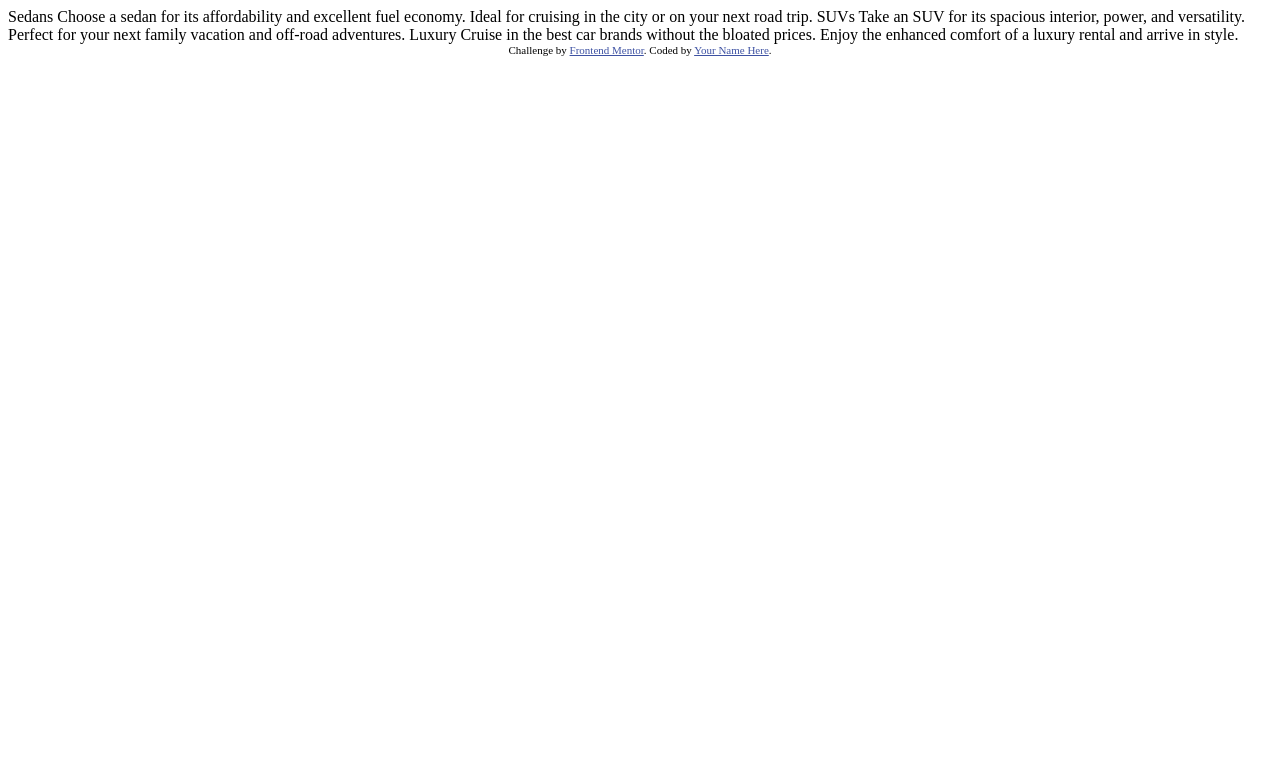
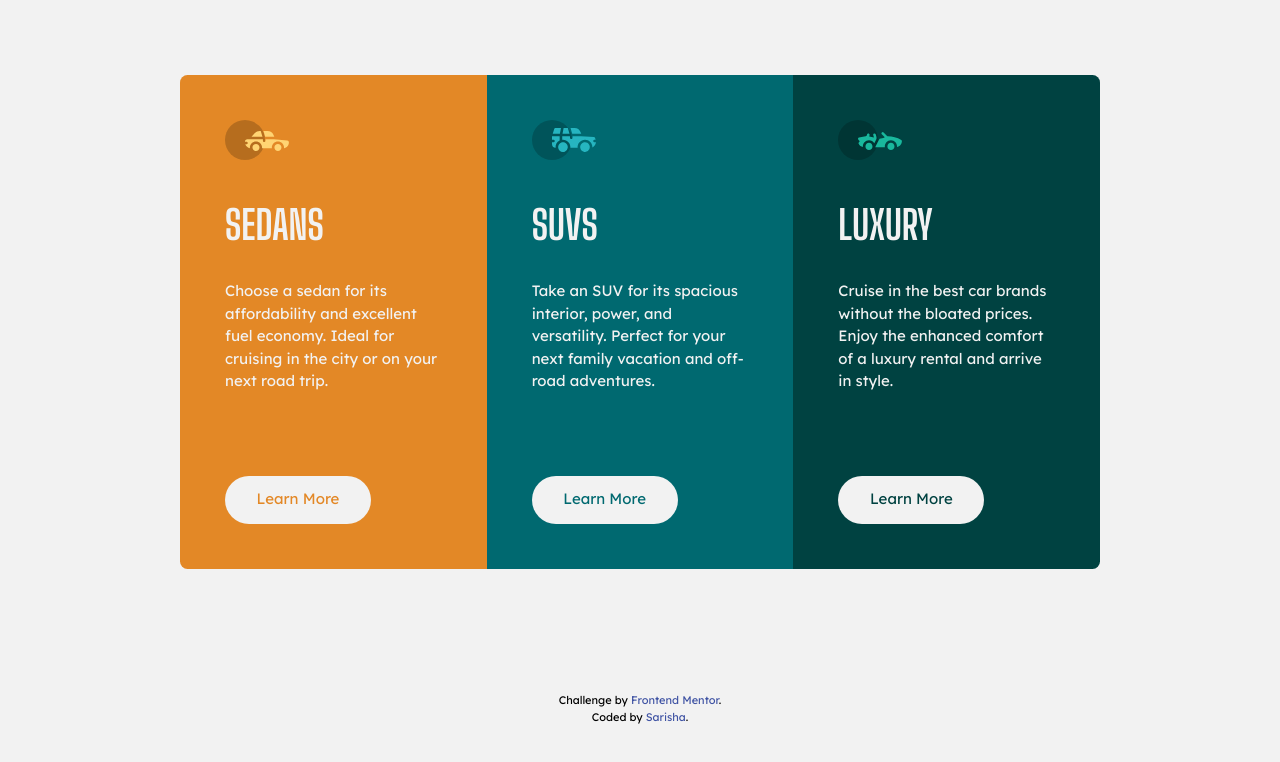
Before and after one commit to sarisha-pr/fm-3-column-preview-card-component, a website: page index.html in a window 1280 px wide. Drawn offline with Linux system fonts and the light colour scheme.

Commit message:
Create page

```diff
--- a/assets/css/tailwind.css
+++ b/assets/css/tailwind.css
@@ -7,7 +7,7 @@
 /* Base */
 @layer base {
     html, body {
-        @apply font-lexend font-normal text-[15px] scroll-smooth;
+        @apply font-lexend font-normal text-[15px] scroll-smooth bg-light-gray;
     }
 }
 /* End Base */
--- a/index.html
+++ b/index.html
@@ -4,11 +4,13 @@
   <meta charset="UTF-8">
   <meta name="viewport" content="width=device-width, initial-scale=1.0"> <!-- displays site properly based on user's device -->
 
-  <link rel="icon" type="image/png" sizes="32x32" href="./images/favicon-32x32.png">
+  <link rel="icon" type="image/png" sizes="32x32" href="./assets/">
 
   <link rel="preconnect" href="https://fonts.googleapis.com">
   <link rel="preconnect" href="https://fonts.gstatic.com" crossorigin>
   <link href="https://fonts.googleapis.com/css2?family=Big+Shoulders+Display:wght@700&family=Lexend+Deca&display=swap" rel="stylesheet">
+
+  <link href="./assets/css/dist/style.css" rel="stylesheet">
 
   <title>Frontend Mentor | 3-column preview card component</title>
 
@@ -19,21 +21,49 @@
   </style>
 </head>
 <body>
-  Sedans
-  Choose a sedan for its affordability and excellent fuel economy. Ideal for cruising in the city
-  or on your next road trip.
+  <main class="flex flex-col justify-center items-center py-20 min-h-screen">
+    <div class="container">
+      <div class="grid grid-cols-1 md:grid-cols-3 rounded-lg overflow-hidden">
+        <div class="p-12 bg-orange">
+          <img src="./assets/images/icon-sedans.svg" alt="Icon" class="mb-[35px]">
 
-  SUVs
-  Take an SUV for its spacious interior, power, and versatility. Perfect for your next family vacation
-  and off-road adventures.
+          <h2 class="pb-[25px] font-shoulders font-bold text-[40px] uppercase text-light-gray">Sedans</h2>
 
-  Luxury
-  Cruise in the best car brands without the bloated prices. Enjoy the enhanced comfort of a luxury
-  rental and arrive in style.
+          <p class="text-light-gray">Choose a sedan for its affordability and excellent fuel economy. Ideal for cruising in the city or on your next road trip.</p>
 
-  <div class="attribution">
-    Challenge by <a href="https://www.frontendmentor.io?ref=challenge" target="_blank">Frontend Mentor</a>.
-    Coded by <a href="#">Your Name Here</a>.
-  </div>
+          <div class="pt-[25px] md:pt-[83px]">
+            <a href="#" class="flex justify-center items-center w-[146px] h-[48px] rounded-full border-2 border-transparent duration-200 text-orange bg-light-gray hover:border-light-gray hover:bg-transparent hover:text-light-gray"><span>Learn More</span></a>
+          </div>
+        </div>
+        <div class="p-12 bg-cyan">
+          <img src="./assets/images/icon-suvs.svg" alt="Icon" class="mb-[35px]">
+
+          <h2 class="pb-[25px] font-shoulders font-bold text-[40px] uppercase text-light-gray">SUVs</h2>
+
+          <p class="text-light-gray">Take an SUV for its spacious interior, power, and versatility. Perfect for your next family vacation and off-road adventures.</p>
+
+          <div class="pt-[25px] md:pt-[83px]">
+            <a href="#" class="flex justify-center items-center w-[146px] h-[48px] rounded-full border-2 border-transparent duration-200 text-cyan bg-light-gray hover:border-light-gray hover:bg-transparent hover:text-light-gray"><span>Learn More</span></a>
+          </div>
+        </div>
+        <div class="p-12 bg-dark-cyan">
+          <img src="./assets/images/icon-luxury.svg" alt="Icon" class="mb-[35px]">
+
+          <h2 class="pb-[25px] font-shoulders font-bold text-[40px] uppercase text-light-gray">Luxury</h2>
+
+          <p class="text-light-gray">Cruise in the best car brands without the bloated prices. Enjoy the enhanced comfort of a luxury rental and arrive in style. </p>
+
+          <div class="pt-[25px] md:pt-[83px]">
+            <a href="#" class="flex justify-center items-center w-[146px] h-[48px] rounded-full border-2 border-transparent duration-200 text-dark-cyan bg-light-gray hover:border-light-gray hover:bg-transparent hover:text-light-gray"><span>Learn More</span></a>
+          </div>
+        </div>
+      </div>
+    </div>
+
+    <div class="attribution mt-auto pt-4">
+      Challenge by <a href="https://www.frontendmentor.io?ref=challenge" target="_blank">Frontend Mentor</a>.
+      <h1>Coded by <a href="https://www.frontendmentor.io/profile/sarisha-pr" target="_blank">Sarisha</a>.</h1>
+    </div>
+  </main>
 </body>
 </html>
--- a/tailwind.config.js
+++ b/tailwind.config.js
@@ -9,12 +9,12 @@ module.exports = {
       sm:'576px',
       md:'768px',
       lg:'992px',
-      xl:'1200px',
     },
 
     colors: {
       'black': '#000000',
       'white': '#FFFFFF',
+      'transparent': 'transparent',
       'orange': 'hsl(31, 77%, 52%)',
       'cyan': 'hsl(184, 100%, 22%)',
       'dark-cyan': 'hsl(179, 100%, 13%)',
@@ -56,8 +56,8 @@ module.exports = {
          */
         '.container': {
           width: '100%',
-          paddingLeft: '15px',
-          paddingRight: '15px',
+          paddingLeft: '24px',
+          paddingRight: '24px',
           marginLeft: 'auto',
           marginRight: 'auto',
 
@@ -70,10 +70,7 @@ module.exports = {
             maxWidth: '720px',
           },
           '@screen lg': {
-            maxWidth: '960px',
-          },
-          '@screen xl': {
-            maxWidth: '1152px',
+            maxWidth: '920px',
           },
         },
 
```
Also changed, not shown: README-template.md (deleted), README.md, assets/css/dist/style.css, screenshot/desktop.png (added), screenshot/mobile.png (added).
